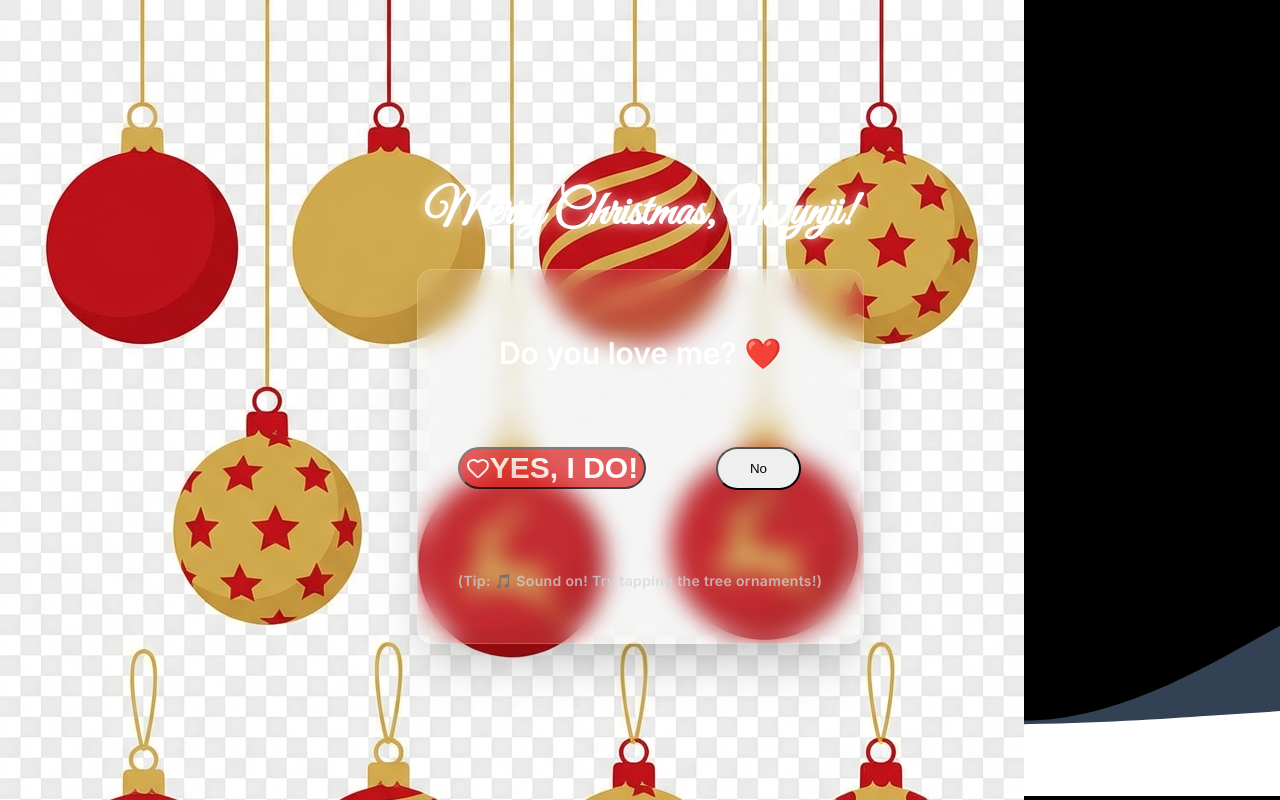
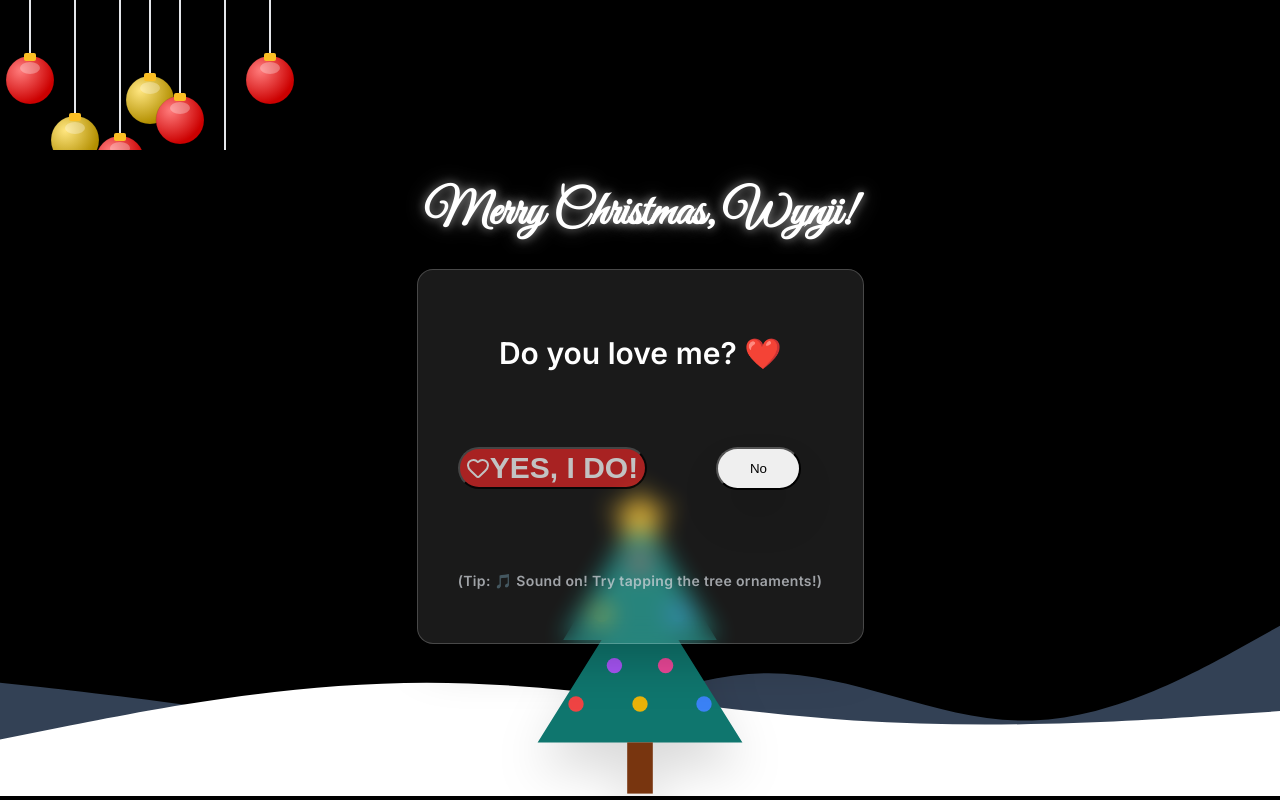
Before and after one commit to benben000000/merrychristmaswynji, a React (Vite) app: page / in a window 1280 px wide. Built offline with nearby package versions, Linux system fonts and the light colour scheme.

Commit message:
Update site content (V2)

```diff
--- a/src/components/Decorations.tsx
+++ b/src/components/Decorations.tsx
@@ -3,15 +3,40 @@ import React from 'react';
 export const Decorations: React.FC = () => {
     return (
         <div className="fixed inset-0 pointer-events-none z-10 overflow-hidden">
-            {/* Hanging Ornaments Header */}
-            <div className="absolute top-0 inset-x-0 h-32 md:h-48 z-20 pointer-events-none flex justify-center overflow-hidden">
-                {/* We repeat the image to cover width if needed, or just center it.
-                    Assuming simple center for now. */}
-                <img
-                    src="./ornaments.png"
-                    alt="Decorations"
-                    className="w-full max-w-6xl object-cover object-top opacity-90 drop-shadow-lg"
-                />
+            {/* Hanging Ornaments Header (SVG Vector for neatness) */}
+            <div className="absolute top-0 inset-x-0 h-64 z-20 pointer-events-none">
+                <svg className="w-full h-full" preserveAspectRatio="none">
+                    <defs>
+                        <radialGradient id="gradRed" cx="30%" cy="30%" r="70%">
+                            <stop offset="0%" stopColor="#ff7b7b" />
+                            <stop offset="100%" stopColor="#cc0000" />
+                        </radialGradient>
+                        <radialGradient id="gradGold" cx="30%" cy="30%" r="70%">
+                            <stop offset="0%" stopColor="#ffe680" />
+                            <stop offset="100%" stopColor="#b38f00" />
+                        </radialGradient>
+                    </defs>
+
+                    {/* Render neat array of ornaments */}
+                    {[10, 25, 40, 50, 60, 75, 90].map((x, i) => {
+                        const length = 80 + (i % 3) * 40 + (i % 2) * 20;
+                        const color = i % 2 === 0 ? "url(#gradRed)" : "url(#gradGold)";
+
+                        return (
+                            <g key={i} className="animate-swing origin-top" style={{ animationDelay: `${i * 0.5}s` }}>
+                                {/* String */}
+                                <line x1={`${x}%`} y1="0" x2={`${x}%`} y2={length} stroke="#e5e7eb" strokeWidth="2" />
+                                {/* Ornament */}
+                                <circle cx={`${x}%`} cy={length} r="24" fill={color} filter="drop-shadow(3px 3px 2px rgba(0,0,0,0.3))" />
+                                <circle cx={`${x}%`} cy={length} r="24" fill="url(#shine)" stroke="rgba(0,0,0,0.1)" strokeWidth="1" />
+                                {/* Shine Reflection */}
+                                <ellipse cx={`${x}%`} cy={length - 12} rx="10" ry="6" fill="rgba(255,255,255,0.3)" />
+                                {/* Cap */}
+                                <rect x={`calc(${x}% - 6px)`} y={length - 27} width="12" height="8" fill="#fbbf24" rx="2" />
+                            </g>
+                        );
+                    })}
+                </svg>
             </div>
         </div>
     );
```
Also changed, not shown: 3 other files (tests, documents, lock files or other folders).
